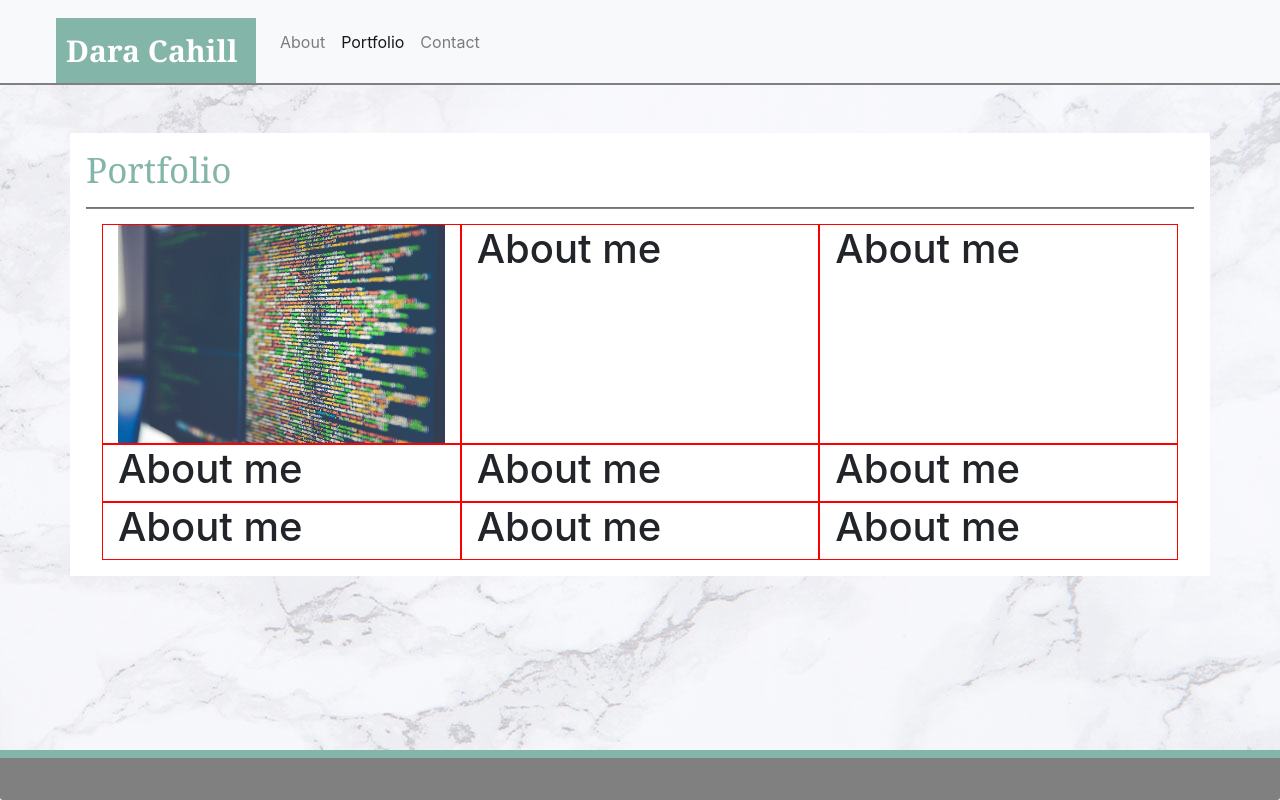
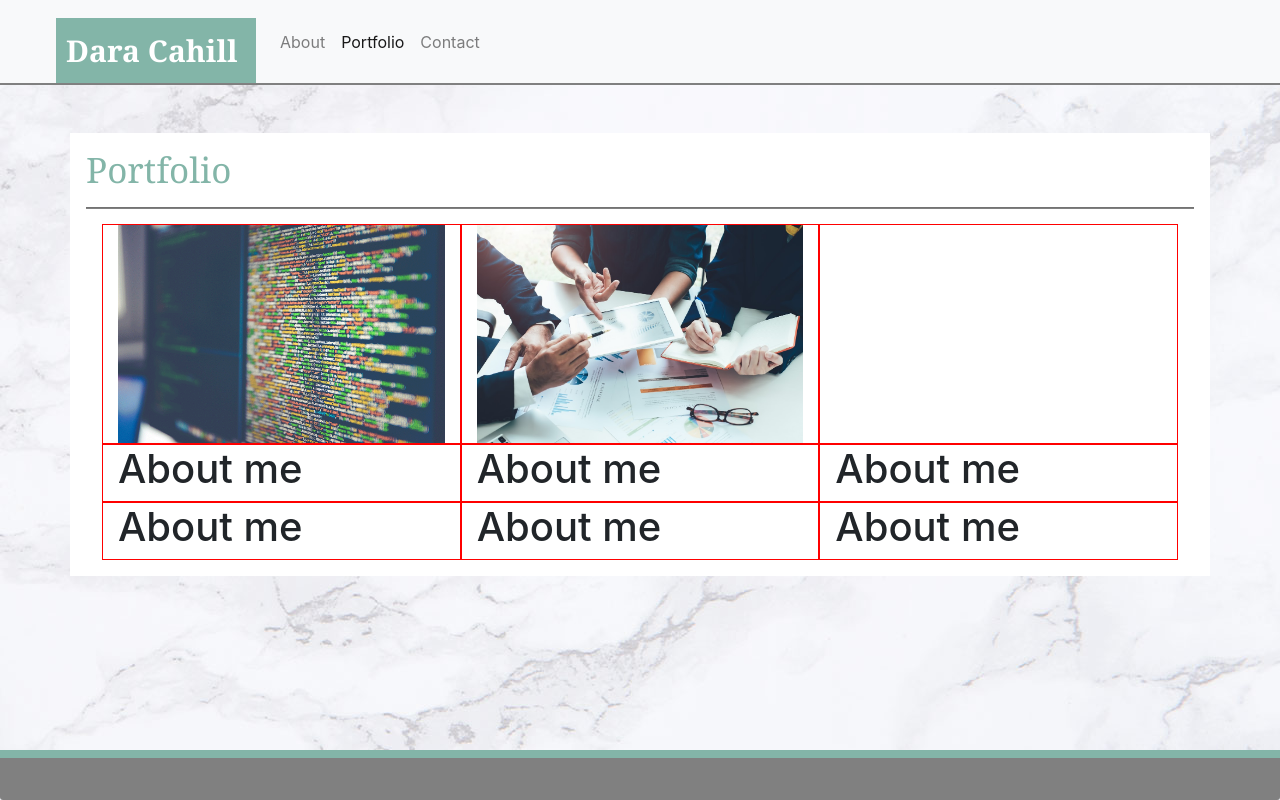
Before and after one commit to dara-cahill/Bootstrap-Portfolio, a plain HTML site: page portfolio.html in a window 1280 px wide. Drawn offline with nearby package versions, Linux system fonts and the light colour scheme.

Commit message:
Add a portfolio image

```diff
--- a/portfolio.html
+++ b/portfolio.html
@@ -42,10 +42,9 @@
             </div>
           </div>
           <div class="col-sm-4" style="border: 1px solid red">
-            <h1>About me</h1>
+            <img src="./images/Portfolio-Img2.jpeg" class="img-fluid" alt="Responsive image">
           </div>
           <div class="col-sm-4" style="border: 1px solid red">
-            <h1>About me</h1>
           </div>
         </div>
 
```
